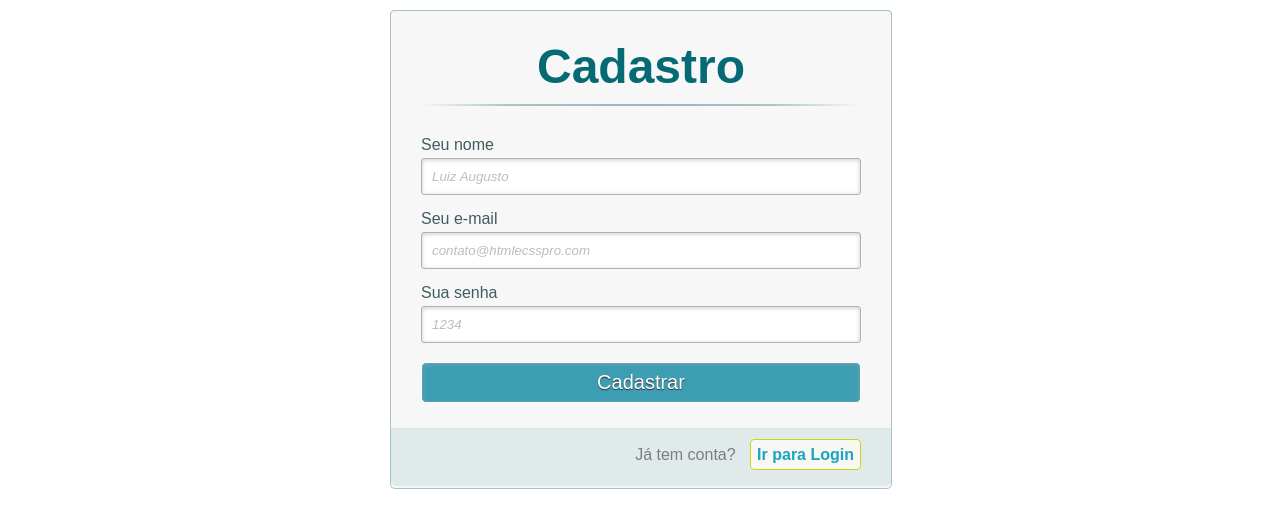
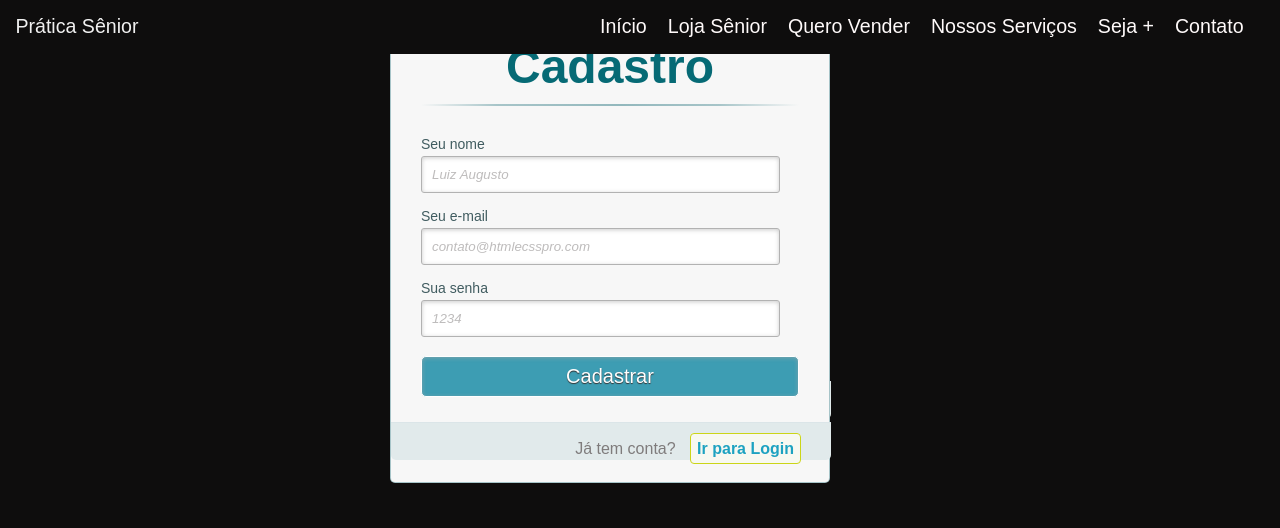
Before and after one commit to vmellozk/PlataformaDigital, a Flask app: page /register in a window 1280 px wide. Shown: the top 528 px of the page. Run offline with Flask 3, Linux system fonts and the light colour scheme.

Commit message:
alterações no form de cadastro

```diff
--- a/static/css/register.css
+++ b/static/css/register.css
@@ -1,3 +1,84 @@
+/* Importação da Fonte */
+@import url('https://fonts.googleapis.com/css2?family=Poppins:ital,wght@0,100;0,200;0,300;0,400;0,500;0,600;0,700;0,800;0,900;1,100;1,200;1,300;1,400;1,500;1,600;1,700;1,800;1,900&display=swap');
+
+/* Definição de valores padrões para utilização em todo o código */
+:root {
+    --main-color: #0e0d0d;
+    --text-color: #FFFAFA;
+    --bg-color-01: #f0f0f0;
+    --bg-color-02: #00eeff;
+    --color-00: #000000d5;
+    --color-01: #e22c14c4;
+    --color-02: #ec780be1;
+
+}
+
+/*  */
+* {
+    margin: 0;
+    padding: 0;
+    box-sizing: border-box;
+    text-decoration: none;
+    outline: none;
+    scroll-behavior: smooth;
+}
+
+/*  */
+html {
+    font-family: 'Poppins', sans-serif;
+    font-size: 14px;
+}
+
+/*  */
+body {
+    background-color: var(--main-color);
+    color: var(--text-color);
+}
+
+/*  */
+header {
+    position: fixed;
+    top: 0;
+    left: 0;
+    width: 100%;
+    padding: 1.1rem;
+    display: flex;
+    justify-content: space-between;
+    align-items: center;
+    z-index: 100;
+    font-size: 1.4rem;
+    background-color: var(--main-color);
+  }
+
+/* */
+.logo {
+    cursor: default;
+}
+
+/* */
+.nav{
+    display: flex;
+    list-style-type: none; /* para subir com a bolinha do lado do NAV */
+}
+
+/*  */
+.nav a{
+    color: var(--text-color);
+    gap: 1.4rem;
+    display: flex;
+    margin-right: 1.5rem;
+}
+
+/* */
+.nav a:hover {
+    color: #0077ff;
+}
+
+/*  */
+.logo {
+    color: var(--bg-color-01);
+}
+
 /* CSS reset */
 *, *:before, *:after {
     margin:0;
--- a/templates/register.html
+++ b/templates/register.html
@@ -7,12 +7,28 @@
     <link rel="stylesheet" href="../static/css/register.css">
 </head>
 <body>
+    <!-- Barra de Navegação -->
+    <header>
+        <a href="#" class="logo">Prática Sênior</a>
+
+        <nav>
+            <ul class="nav">
+                <a href="#home">Início</a>
+                <li><a href="register.html">Loja Sênior</a></li>
+                <li><a href="register.html">Quero Vender</a></li>
+                <a href="#produtos">Nossos Serviços</a>
+                <li><a href="register.html">Seja +</a></li>
+                <a href="#contact">Contato</a>
+            </ul>
+        </nav>
+    </header>
+    <!-- /Barra de Navegação -->
+
     <div class="container" >
         <a class="links" id="paracadastro"></a>
         <a class="links" id="paralogin"></a>
-
         <div class="content">
-          <!--FORMULÁRIO DE LOGIN-->
+            <!-- Formulário de Login -->
             <div id="login">
                 <form method="post" action="">
                     <h1>Login</h1>
@@ -20,52 +36,44 @@
                         <label for="email_login">Seu e-mail</label>
                         <input id="email_login" name="email_login" required="required" type="text" placeholder="contato@htmlecsspro.com"/>
                     </p>
-
                     <p>
                         <label for="senha_login">Sua senha</label>
                         <input id="senha_login" name="senha_login" required="required" type="password" placeholder="1234" />
                     </p>
-
                     <p>
                         <input type="checkbox" name="manterlogado" id="manterlogado" value="" />
                         <label for="manterlogado">Manter-me logado</label>
                     </p>
-
                     <p>
                         <input type="submit" value="Logar" />
                     </p>
-
                     <p class="link">
                         Ainda não tem conta?
                         <a href="#paracadastro">Cadastre-se</a>
                     </p>
                 </form>
             </div>
+            <!-- /Formulário de Login -->
 
-          <!--FORMULÁRIO DE CADASTRO-->
+            <!--Formulário de Cadastro -->
             <div id="cadastro">
                 <form method="post" action="">
                     <h1>Cadastro</h1>
-
                     <p>
                         <label for="nome_cad">Seu nome</label>
                         <input id="nome_cad" name="nome_cad" required="required" type="text" placeholder="Luiz Augusto" />
                     </p>
-
                     <p>
                         <label for="email_cad">Seu e-mail</label>
                         <input id="email_cad" name="email_cad" required="required" type="email" placeholder="contato@htmlecsspro.com"/>
                     </p>
-
                     <p>
                         <label for="senha_cad">Sua senha</label>
                         <input id="senha_cad" name="senha_cad" required="required" type="password" placeholder="1234"/>
                     </p>
-
                     <p>
                         <input type="submit" value="Cadastrar"/>
                     </p>
-
                     <p class="link">
                         Já tem conta?
                         <a href="#paralogin"> Ir para Login </a>
@@ -74,5 +82,8 @@
             </div>
         </div>
     </div>
+
+    <script src="../static/js/register.js"></script>
+
 </body>
 </html>
```
Lines whose indentation alone changed are shown as unchanged.
